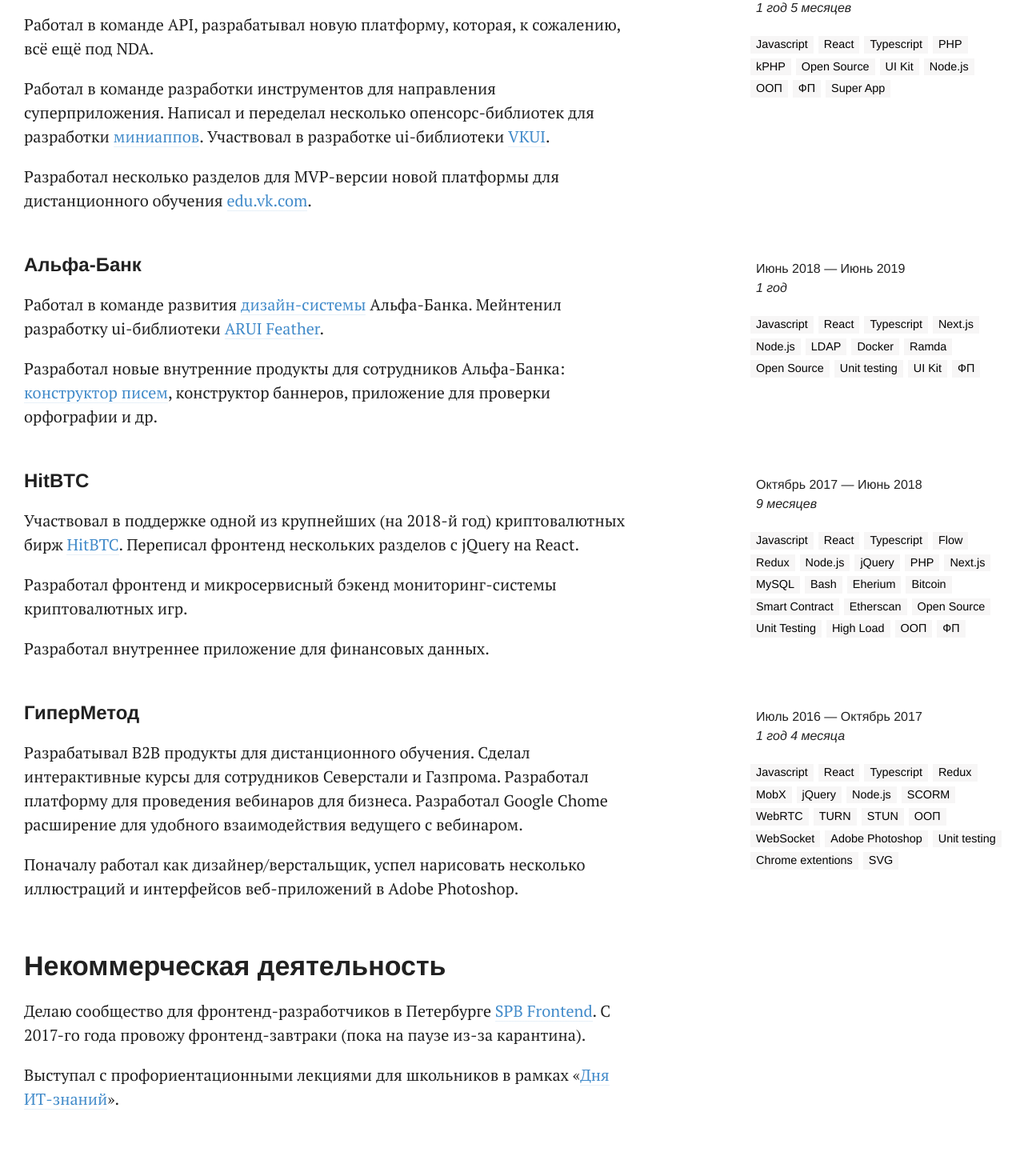
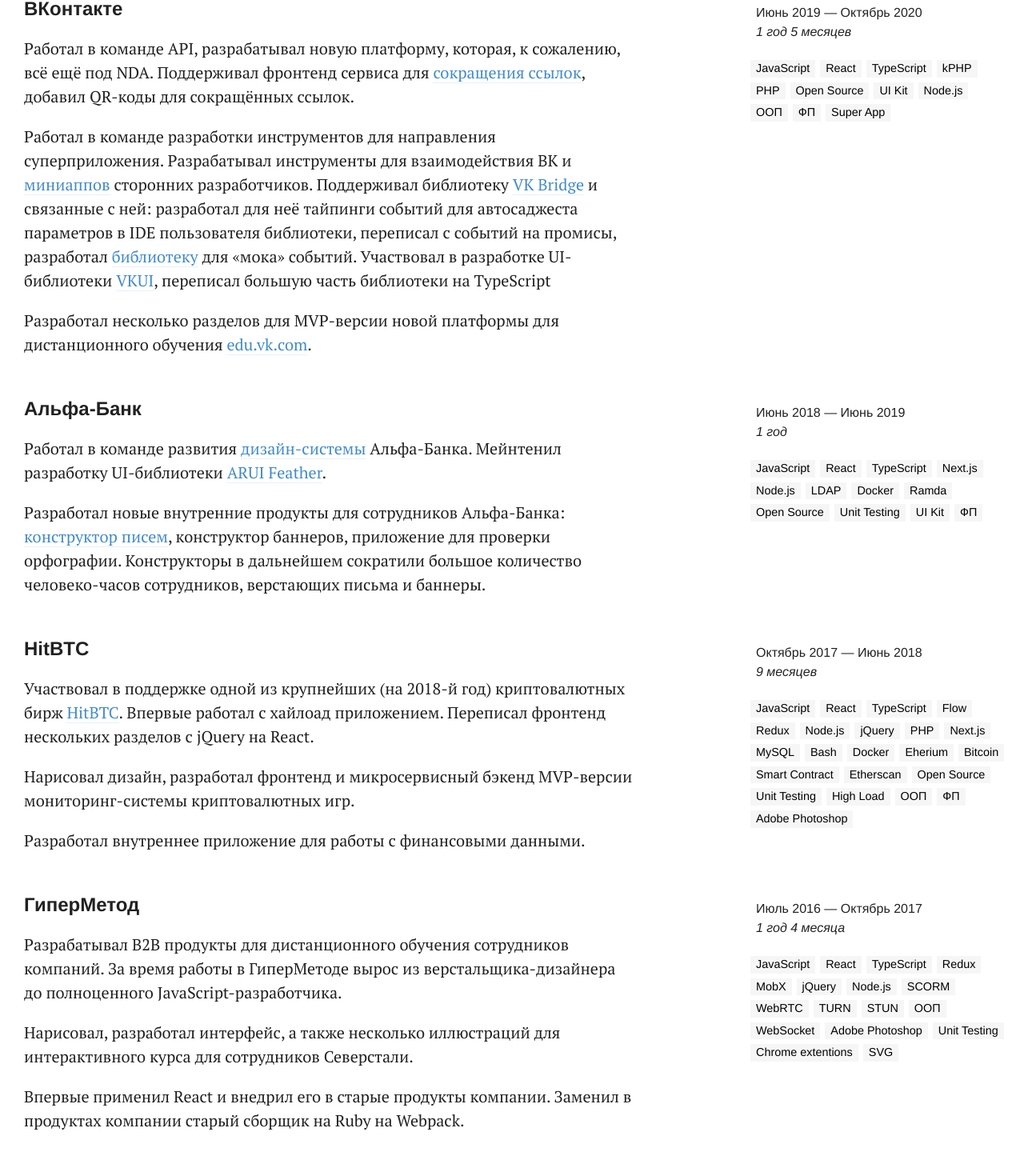
Before and after one commit to danakt/danakt.github.io, a Next.js app: page /cv in a window 1280 px wide. Shown: the part 964-2404 px from the top of the page at 80% size. Built offline with nearby package versions, Linux system fonts and the light colour scheme.

Commit message:
Update cv text

```diff
--- a/pages/cv.tsx
+++ b/pages/cv.tsx
@@ -56,12 +56,12 @@
 
       <p>
         Я занимаюсь профессиональной разработкой на протяжении последних четырёх лет. За это время я научился находить
-        общий язык практически с любым человеком. Умею отстаивать свою точку зрения, однако открыт к чужой.
+        общий язык практически с любым человеком. Умею отстаивать свою точку зрения, но открыт и к чужой.
       </p>
 
       <p>
         Ищу себе крутую живую команду с интересным продуктом, на который можно активно влиять. Не привязываюсь к
-        технологиям. Хочу изучать новые языки.
+        технологиям. Очень хочу изучать новые языки.
       </p>
 
       <p className="lead">Рассматриваю предложения от 230&nbsp;000&nbsp;₽.</p>
@@ -79,11 +79,11 @@
 
             <KeywordsWrapper>
               {[
-                'Javascript',
+                'JavaScript',
                 'React',
-                'Typescript',
+                'TypeScript',
+                'kPHP',
                 'PHP',
-                'kPHP',
                 'Open Source',
                 'UI Kit',
                 'Node.js',
@@ -100,15 +100,30 @@
         <Heading level={2}>ВКонтакте</Heading>
       </WithAside>
 
-      <p>Работал в команде API, разрабатывал новую платформу, которая, к сожалению, всё ещё под NDA.</p>
+      <p>
+        Работал в команде API, разрабатывал новую платформу, которая, к сожалению, всё ещё под NDA. Поддерживал фронтенд
+        сервиса для{' '}
+        <a href="https://vk.com/cc" target="_blank" rel="noopener noreferrer">
+          сокращения ссылок
+        </a>
+        , добавил QR-коды для сокращённых ссылок.
+      </p>
 
       <p>
-        Работал в команде разработки инструментов для направления суперприложения. Написал и переделал несколько
-        опенсорс-библиотек для разработки{' '}
-        <a href="https://vk.com/services" target="_blank" rel="noopener noreferrer">
-          миниаппов
+        Работал в команде разработки инструментов для направления суперприложения. Разрабатывал инструменты для
+        взаимодействия ВК и <a href="https://vk.com/services">миниаппов</a> сторонних разработчиков. Поддерживал
+        библиотеку{' '}
+        <a href="https://github.com/vkcom/vk-bridge" target="_blank" rel="noopener noreferrer">
+          VK Bridge
+        </a>{' '}
+        и связанные с ней: разработал для неё тайпинги событий для автосаджеста параметров в IDE пользователя
+        библиотеки, переписал с событий на промисы, разработал{' '}
+        <a href="https://github.com/vkcom/vk-bridge-mock">библиотеку</a> для «мока» событий. Участвовал в разработке
+        UI-библиотеки{' '}
+        <a href="https://github.com/VKCOM/VKUI" target="_blank" rel="noopener noreferrer">
+          VKUI
         </a>
-        . Участвовал в разработке ui-библиотеки <a href="https://github.com/VKCOM/VKUI">VKUI</a>.
+        , переписал большую часть библиотеки на TypeScript
       </p>
 
       <p>
@@ -130,16 +145,16 @@
 
             <KeywordsWrapper>
               {[
-                'Javascript',
+                'JavaScript',
                 'React',
-                'Typescript',
+                'TypeScript',
                 'Next.js',
                 'Node.js',
                 'LDAP',
                 'Docker',
                 'Ramda',
                 'Open Source',
-                'Unit testing',
+                'Unit Testing',
                 'UI Kit',
                 'ФП',
               ].map((item, i) => (
@@ -157,7 +172,7 @@
         <a href="https://design.alfabank.ru" target="_blank" rel="noopener noreferrer">
           дизайн-системы
         </a>{' '}
-        Альфа-Банка. Мейнтенил разработку ui-библиотеки{' '}
+        Альфа-Банка. Мейнтенил разработку UI-библиотеки{' '}
         <a href="https://github.com/alfa-laboratory/arui-feather" target="_blank" rel="noopener noreferrer">
           ARUI Feather
         </a>
@@ -169,7 +184,8 @@
         <a href="https://design.alfabank.ru/news/mail-editor" target="_blank" rel="noopener noreferrer">
           конструктор писем
         </a>
-        , конструктор баннеров, приложение для проверки орфографии и др.
+        , конструктор баннеров, приложение для проверки орфографии. Конструкторы в дальнейшем сократили большое
+        количество человеко-часов сотрудников, верстающих письма и баннеры.
       </p>
 
       <WithAside
@@ -183,9 +199,9 @@
 
             <KeywordsWrapper>
               {[
-                'Javascript',
+                'JavaScript',
                 'React',
-                'Typescript',
+                'TypeScript',
                 'Flow',
                 'Redux',
                 'Node.js',
@@ -194,6 +210,7 @@
                 'Next.js',
                 'MySQL',
                 'Bash',
+                'Docker',
                 'Eherium',
                 'Bitcoin',
                 'Smart Contract',
@@ -203,6 +220,7 @@
                 'High Load',
                 'ООП',
                 'ФП',
+                'Adobe Photoshop',
               ].map((item, i) => (
                 <Keyword key={i}>{item}</Keyword>
               ))}
@@ -218,12 +236,14 @@
         <a href="https://hitbtc.com" target="_blank" rel="noopener noreferrer">
           HitBTC
         </a>
-        . Переписал фронтенд нескольких разделов с jQuery на React.{' '}
+        . Впервые работал с хайлоад приложением. Переписал фронтенд нескольких разделов с jQuery на React.
       </p>
 
-      <p>Разработал фронтенд и микросервисный бэкенд мониторинг-системы криптовалютных игр.</p>
+      <p>
+        Нарисовал дизайн, разработал фронтенд и микросервисный бэкенд MVP-версии мониторинг-системы криптовалютных игр.
+      </p>
 
-      <p>Разработал внутреннее приложение для финансовых данных.</p>
+      <p>Разработал внутреннее приложение для работы с финансовыми данными.</p>
 
       <WithAside
         aside={
@@ -236,9 +256,9 @@
 
             <KeywordsWrapper>
               {[
-                'Javascript',
+                'JavaScript',
                 'React',
-                'Typescript',
+                'TypeScript',
                 'Redux',
                 'MobX',
                 'jQuery',
@@ -250,7 +270,7 @@
                 'ООП',
                 'WebSocket',
                 'Adobe Photoshop',
-                'Unit testing',
+                'Unit Testing',
                 'Chrome extentions',
                 'SVG',
               ].map((item, i) => (
@@ -264,14 +284,28 @@
       </WithAside>
 
       <p>
-        Разрабатывал B2B продукты для дистанционного обучения. Сделал интерактивные курсы для сотрудников Северстали и
-        Газпрома. Разработал платформу для проведения вебинаров для бизнеса. Разработал Google Chome расширение для
-        удобного взаимодействия ведущего с вебинаром.
+        Разрабатывал B2B продукты для дистанционного обучения сотрудников компаний. За время работы в ГиперМетоде вырос
+        из верстальщика-дизайнера до полноценного JavaScript-разработчика.
       </p>
 
       <p>
-        Поначалу работал как дизайнер/верстальщик, успел нарисовать несколько иллюстраций и интерфейсов веб-приложений в
-        Adobe Photoshop.
+        Нарисовал, разработал интерфейс, а также несколько иллюстраций для интерактивного курса для сотрудников
+        Северстали.
+      </p>
+
+      <p>
+        Впервые применил React и внедрил его в старые продукты компании. Заменил в продуктах компании старый сборщик на
+        Ruby на Webpack.
+      </p>
+
+      <p>
+        Нарисовал дизайн и разработал лендинг для конструктора курсов. Разработал адаптивный шаблон для конструктора.
+        Научился взаимодействовать с системами управления обучением при помощи SCORM.
+      </p>
+
+      <p>
+        Разработал новый инструмент для проведения вебинаров для бизнеса. Впервые использовал TypeScript, обучился
+        работе с WebRTC и веб-сокетами. Написал Chrome-расширение для записи вебинара преподавателем.
       </p>
 
       <Heading>Некоммерческая деятельность</Heading>
--- a/pages/index.tsx
+++ b/pages/index.tsx
@@ -22,7 +22,7 @@
       </WithAside>
 
       <p>
-        Прямо сейчас я нахожусь в поисках работы на должность javascript-разработчика, если у вас есть что предложить,
+        Прямо сейчас я нахожусь в поисках работы на должность javascript-разработчика. Если у вас есть что предложить,
         вы можете рассмотреть <a href="/cv">моё резюме</a>.
       </p>
 
```
